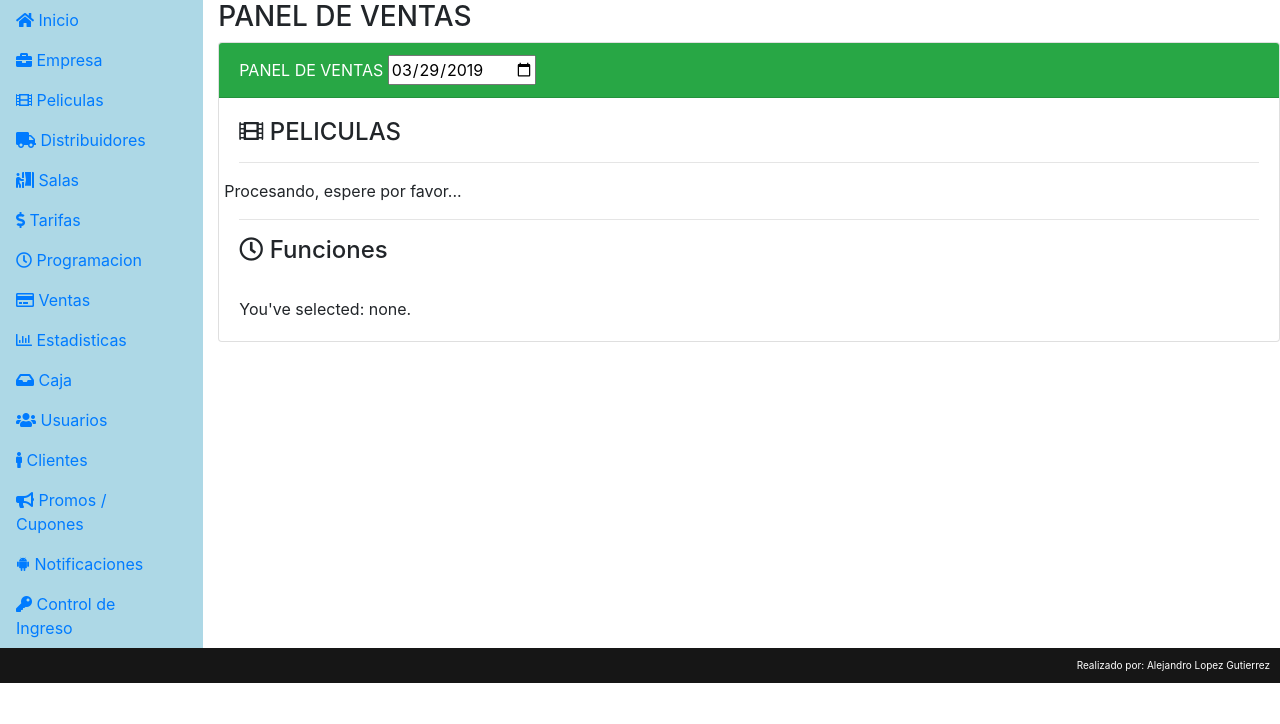
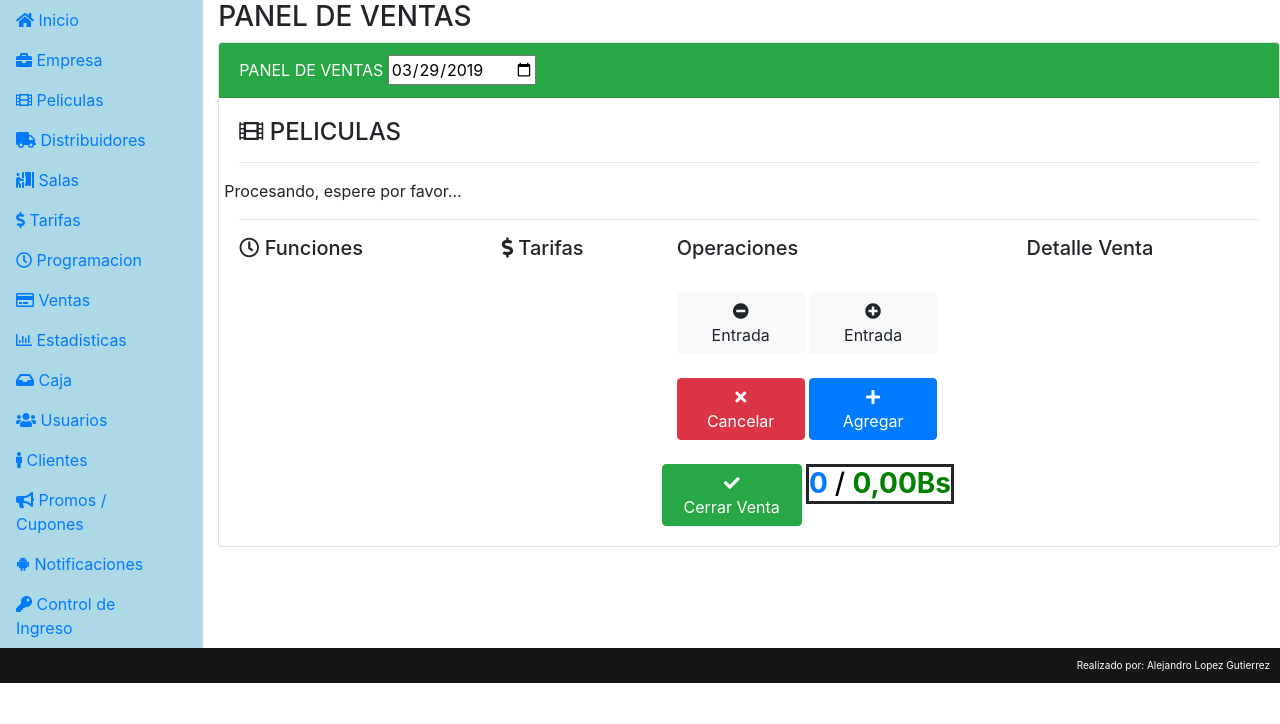
Before and after one commit to adimerpaul/boleteria, a CodeIgniter app: page /Boleteria/index.php/ventactrl/index in a window 1280 px wide. Shown: the part 76-800 px from the top of the page. Run offline with CodeIgniter, Linux system fonts and the light colour scheme; the visitor is signed in with stand-in values (Sample User, id 1); data comes from the database, SQL or seed files in the repository; some libraries are stand-ins or nearby versions.

Commit message:
adjuntado la vista de venta

```diff
--- a/application/controllers/VentaCtrl.php
+++ b/application/controllers/VentaCtrl.php
@@ -29,7 +29,7 @@ class VentaCtrl extends CI_Controller {
 
     public function horario(){
         $idpelicula=$_POST['idpel'];
-        $consulta="SELECT p.idPelicula,nombre,formato, s.idSala, nroSala, f.idFuncion,horaInicio,horaFin, serie,precio FROM pelicula p inner join funcion f on p.idPelicula = f.idPelicula inner join sala s on s.idSala = f.idSala inner join tarifa t on t.idTarifa = f.idTarifa where p.idPelicula = " +$idpelicula;
+        $consulta="SELECT p.idPelicula,nombre,formato, s.idSala, nroSala, f.idFuncion,time_format(horaInicio, '%H:%i') as horaIn,time_format(horaFin, '%H:%i') as horaF, serie,precio FROM pelicula p inner join funcion f on p.idPelicula = f.idPelicula inner join sala s on s.idSala = f.idSala inner join tarifa t on t.idTarifa = f.idTarifa where p.idPelicula = ".$idpelicula;
 
         $query=$this->db->query($consulta);
         $row=$query->row();
--- a/application/views/panelventa.php
+++ b/application/views/panelventa.php
@@ -24,13 +24,78 @@
 
             <hr>
         <div class="row">
-            <div class="col-md-4">
-            <h4><i class="far fa-clock"></i> Funciones</h4><br>
-            <span>You've selected:</span> <span id="select-result">none</span>.
-            <div id="horariopelicula"></div>
+            <div class="col-md-3">
+            <h5><i class="far fa-clock"></i> Funciones</h5><br>
+            <div id="horariopelicula">
+                <ol id="selecfun">
+                    <li class="ui-widget-content"><span style="border-image: initial; border: 3px solid blue;">S1</span> 15:15 (18:00)</li>
+
+                </ol>
+            </div>
             </div>
 
+            <div class="col-md-2">
+                <h5><i class="fas fa-dollar-sign"></i> Tarifas</h5><br>
+                <div id="listacosto">
 
+                </div>
+
+            </div>
+
+            <div class="col-md-4">
+                <h5>Operaciones</h5><br>
+
+                <div id="pnlOperaciones" class="portlet-body">
+                                <div class="row-fluid">
+                                    <a id="btnEntradaMenos" href="#" class="btn btn-light  " style="width:40%">
+                                        <i class="fas fa-minus-circle"></i>
+                                        <div>Entrada</div>
+                                    </a>
+                                    <a id="btnEntradaMas" href="#" class="btn btn-light  " style="width:40%">
+                                        <i class="fas fa-plus-circle"></i>
+                                        <div>Entrada</div>
+                                    </a>
+                                </div>
+                                </br>
+                                <div class="row-fluid">
+                                    <a id="btnCancelar" href="#" class="btn btn-danger" style="width:40%">
+                                        <i class="fas fa-times"></i>
+                                        <div>Cancelar</div>
+                                    </a>
+                                        <a id="btnAgregar" href="#" class="btn btn-primary " style="width:40%">
+                                            <i class="fas fa-plus"></i>
+                                            <div>Agregar</div>
+                                        </a>
+                                </div>
+                                </br>
+                                <div class="row-fluid row">
+                                    <a id="btnAceptar" href="#" class="btn btn-success " style="width:40%">
+                                        <i class="fas fa-check"></i>
+                                        <div>Cerrar Venta</div>
+                                    </a>
+                                    <div><p>&nbsp;</p></div>
+                                            <div class="pricing-head pricing-head-active">
+                                                <h3 style="height: 40px;background: transparent;border: 3px solid;">
+                                                    <strong>
+                                                        <a href="#" id="lblCantidadEntradas" data-type="text" data-pk="1" style="display: inline">
+                                                            0
+                                                        </a>
+                                                    </strong>
+                                                    <p style="color: #000; display: inline"> / </p>
+                                                    <strong>
+                                                        <p id="lblPrecio" style="color: green; display: inline">0,00Bs</p>
+                                                    </strong>
+                                                </h3>
+                                    </div>
+        </div>
+            </div>
+
+            </div>
+            <div class="col-md-3">
+                <h5>Detalle Venta</h5><br>
+
+
+            </div>
         </div>
 
 
--- a/application/views/templates/header.php
+++ b/application/views/templates/header.php
@@ -196,7 +196,7 @@
     <div id="item-8" class="collapse">
       <ul class="nav flex-column ml-3">
         <li class="nav-item">
-            <a class="nav-link" href="#"><i class="fas fa-plus"></i> Panel Ventas</a>
+            <a class="nav-link" href="<?=base_url()?>VentaCtrl"><i class="fas fa-plus"></i> Panel Ventas</a>
         </li>
         <li class="nav-item">
             <a class="nav-link" href="#"><i class="fas fa-plus"></i> Panel Ventas Web</a>
--- a/assets/css/portlet.css
+++ b/assets/css/portlet.css
@@ -3,6 +3,12 @@
 
 #selectable { list-style-type: none; margin: 0; padding: 0; }
 #selectable li { margin: 3px; padding: 2px; float: left; width: 150px; height: 120px; text-align: center; }
+
+#selecfun .ui-selecting { background: lightgrey; color: white }
+#selecfun .ui-selected { background: royalblue; color:white; }
+
+#selecfun { list-style-type: none; margin: 0; padding: 0; }
+#selecfun li { margin: 3px; padding: 2px; float: left; width: 160px; height: 30px; text-align: center; border-radius: 5px;}
 
 .ui-widget-content{
   box-shadow: 0 4px 8px 0 rgba(0,0,0,0.2);
@@ -47,3 +53,11 @@
   position: absolute;
   width: 150px; height: 120px;
 }
+
+
+li>.bloque{
+ border: 1px solid blue;
+ color: blue;
+
+
+}
--- a/assets/js/venta.js
+++ b/assets/js/venta.js
@@ -1,20 +1,23 @@
 $('#fecfuncion').change(listado);
+$(document).ready(listado());
+
+
 
 $( function() {
-    $( "#selectable" ).selectable()
-    }
-);
 
-$("#selectable" ).selectable({
+
+$("#selectable" ).selectable(
+    {
     stop: function(){
+        var id=0;
     $( ".ui-selected", this ).each(function() {
           console.log($(this).prop('value'));
-          listah($(this).attr('value'));
-          function listah()
-          {
+          id=$(this).attr('value')+'';
+
               var cadenahorario="";
+              var cadenacosto="";
               var parametros = {
-                                  "idpel" : '15'
+                                  "idpel" : id
                                   };
                       $.ajax({
                               data:  parametros,
@@ -27,28 +30,34 @@ $("#selectable" ).selectable({
                                   $("#horariopelicula").html("");
 
                                   console.log(response);
-                                  var datos=JSON.parse(response);
-                                  datos.forEach(row => {
-
-                                    cadenahorario=cadenahorario+row.horaInicio;
+                                var datos=JSON.parse(response);
+                                    cadenahorario=cadenahorario+'<ol id="selecfun">';
+                                    cadenacosto=cadenacosto+'<ol id="selecfun">';
+                                    datos.forEach(row => {
+                                    cadenahorario=cadenahorario+'<li class="ui-widget-content"><span style="border-image: initial; border: 3px solid blue;">S'+row.nroSala+'</span> '+row.horaIn+' ('+row.horaF+')</li>';
+                                    cadenacosto=cadenacosto+'<li class="ui-widget-content">'+row.serie+' ' +row.precio+'</il>';
                                   }),
-                                   $("#horariopelicula").html(cadenahorario)
-
-
+                                    cadenahorario=cadenahorario+'</ol>';
+                                    cadenacosto=cadenacosto+'</ol>';
+                                         $("#horariopelicula").html(cadenahorario);
+                                         $("#listacosto").html(cadenacosto);
                               },
                           })
-              };
+
         });
     }
   });
+  $( "#selecfun" ).selectable({
+      start : function(){}
+  });
+}
+);
+$( "#selecfun" ).selectable();
 
-
-
-
-$(document).ready(listado());
 
 function listado(){
     var cadenapelicula="";
+    $("#horariopelicula").html("");
     var parametros = {
                         "fecha1" : $('#fecfuncion').prop('value')
                 };
@@ -69,7 +78,7 @@ function listado(){
                             if(row.formato == 1) dd="3D";
                             else dd="2D";
                             cadenapelicula=cadenapelicula+'<li class="ui-widget-content" value="'+row.idPelicula+'" >';
-                            cadenapelicula=cadenapelicula+''+row.nombre+'';
+                            cadenapelicula=cadenapelicula+''+row.nombre+' ' + dd;
                             cadenapelicula=cadenapelicula+'</li>';
                         }),
                          $("#selectable").html(cadenapelicula)
```
